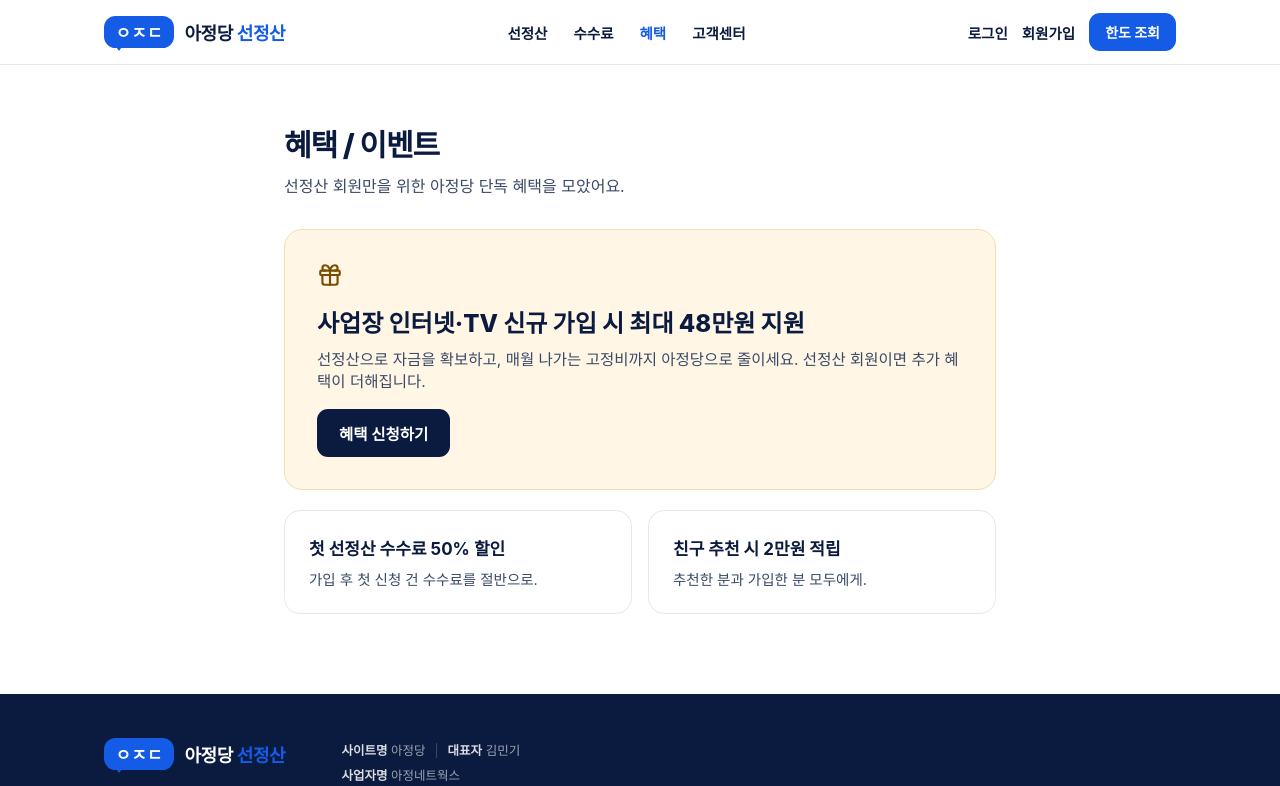
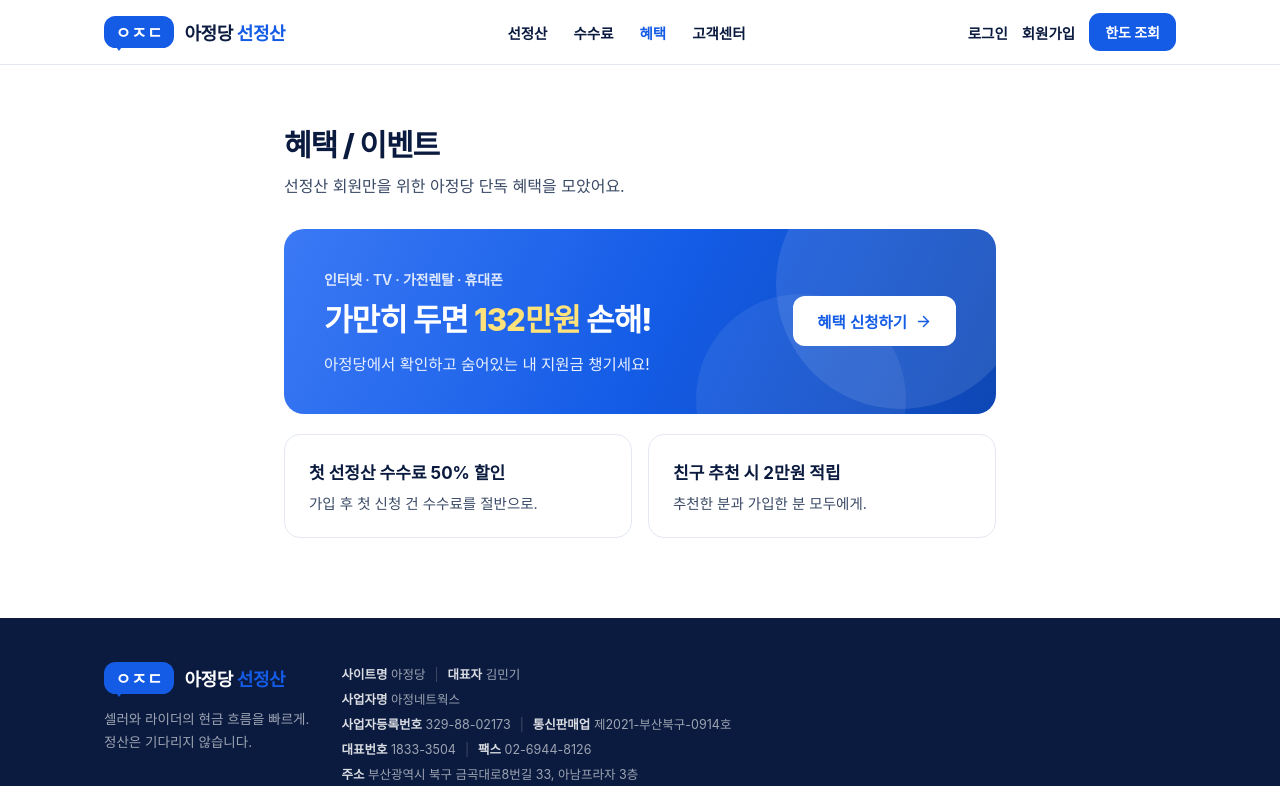
Before and after one commit to baek-ux/AJD-Service, a React (Vite) app in the folder ajd/: page /benefit in a window 1280 px wide. Shown: the top 786 px of the page. Built offline with nearby package versions, Linux system fonts and the light colour scheme; a web font is replaced by a local one.

Commit message:
Add files via upload

```diff
--- /dev/null
+++ b/ajd/src/components/PromoBanner.jsx
@@ -0,0 +1,43 @@
+import { ArrowRight } from "lucide-react";
+import { C } from "../theme";
+
+// 아정당 지원금 프로모 배너 — 랜딩 하단 / 혜택 페이지 공용
+export default function PromoBanner({ ctaLabel = "내 지원금 확인하기", onCta, compact }) {
+  return (
+    <div
+      style={{
+        position: "relative",
+        overflow: "hidden",
+        background: `linear-gradient(115deg, #3B79F5 0%, ${C.brand} 52%, ${C.brandDark} 100%)`,
+        borderRadius: 20,
+        padding: compact ? "30px 32px" : "40px 40px",
+        color: C.white,
+      }}
+    >
+      {/* 장식용 글로우 (원빈 자리 대체) */}
+      <div style={{ position: "absolute", right: -30, top: -70, width: 250, height: 250, borderRadius: "50%", background: "rgba(255,255,255,.10)" }} />
+      <div style={{ position: "absolute", right: 90, bottom: -90, width: 210, height: 210, borderRadius: "50%", background: "rgba(255,255,255,.07)" }} />
+
+      <div style={{ position: "relative", display: "flex", flexWrap: "wrap", gap: 20, alignItems: "center", justifyContent: "space-between" }}>
+        <div style={{ flex: "1 1 380px" }}>
+          <div style={{ fontSize: 14, fontWeight: 600, color: "rgba(255,255,255,.85)", marginBottom: 12, letterSpacing: "-0.2px" }}>
+            인터넷 · TV · 가전렌탈 · 휴대폰
+          </div>
+          <h3 style={{ fontSize: compact ? 26 : 31, fontWeight: 800, lineHeight: 1.25, letterSpacing: "-0.9px", margin: "0 0 12px" }}>
+            가만히 두면 <span style={{ color: "#FFE27A" }}>132만원</span> 손해!
+          </h3>
+          <p style={{ fontSize: 15.5, color: "rgba(255,255,255,.9)", margin: 0 }}>
+            아정당에서 확인하고 숨어있는 내 지원금 챙기세요!
+          </p>
+        </div>
+        <button
+          onClick={onCta}
+          className="ajd-cta"
+          style={{ background: C.white, color: C.brand, border: "none", borderRadius: 12, padding: "14px 24px", fontSize: 15.5, fontWeight: 700, cursor: "pointer", display: "inline-flex", alignItems: "center", gap: 8, whiteSpace: "nowrap" }}
+        >
+          {ctaLabel} <ArrowRight size={17} />
+        </button>
+      </div>
+    </div>
+  );
+}
--- a/ajd/src/pages/Benefit.jsx
+++ b/ajd/src/pages/Benefit.jsx
@@ -1,26 +1,27 @@
-import { Gift } from "lucide-react";
-import { C } from "../theme";
-import { Page, Btn } from "../components/ui";
+import { Page } from "../components/ui";
+import PromoBanner from "../components/PromoBanner";
 
 const EVENTS = [
   { t: "첫 선정산 수수료 50% 할인", d: "가입 후 첫 신청 건 수수료를 절반으로." },
   { t: "친구 추천 시 2만원 적립", d: "추천한 분과 가입한 분 모두에게." },
 ];
 
+const APPLY_URL = "https://www.ajd.co.kr/";
+
 export default function Benefit() {
   return (
     <Page title="혜택 / 이벤트" sub="선정산 회원만을 위한 아정당 단독 혜택을 모았어요.">
-      <div style={{ background: C.amberTint, border: "1px solid #F2DFB0", borderRadius: 18, padding: 32, marginBottom: 20 }}>
-        <Gift size={26} color={C.amberInk} />
-        <h3 style={{ fontSize: 24, fontWeight: 800, color: C.ink, margin: "12px 0 8px" }}>사업장 인터넷·TV 신규 가입 시 최대 48만원 지원</h3>
-        <p style={{ fontSize: 15.5, color: C.body, margin: "0 0 18px" }}>선정산으로 자금을 확보하고, 매월 나가는 고정비까지 아정당으로 줄이세요. 선정산 회원이면 추가 혜택이 더해집니다.</p>
-        <Btn variant="dark">혜택 신청하기</Btn>
+      <div style={{ marginBottom: 20 }}>
+        <PromoBanner
+          ctaLabel="혜택 신청하기"
+          onCta={() => window.open(APPLY_URL, "_blank", "noopener,noreferrer")}
+        />
       </div>
       <div style={{ display: "flex", flexWrap: "wrap", gap: 16 }}>
         {EVENTS.map((e) => (
-          <div key={e.t} style={{ flex: "1 1 280px", background: C.white, border: `1px solid ${C.line}`, borderRadius: 16, padding: 24 }}>
-            <h4 style={{ fontSize: 17, fontWeight: 700, color: C.ink, margin: "0 0 8px" }}>{e.t}</h4>
-            <p style={{ fontSize: 14.5, color: C.body, margin: 0 }}>{e.d}</p>
+          <div key={e.t} style={{ flex: "1 1 280px", background: "#fff", border: "1px solid #E3E8F2", borderRadius: 16, padding: 24 }}>
+            <h4 style={{ fontSize: 17, fontWeight: 700, color: "#0B1B3F", margin: "0 0 8px" }}>{e.t}</h4>
+            <p style={{ fontSize: 14.5, color: "#3A4A66", margin: 0 }}>{e.d}</p>
           </div>
         ))}
       </div>
--- a/ajd/src/pages/Landing.jsx
+++ b/ajd/src/pages/Landing.jsx
@@ -5,6 +5,7 @@ import { C, won } from "../theme";
 import { FEED, STATS } from "../data/mock";
 import { useCountUp } from "../lib/useCountUp";
 import { Btn, Stat } from "../components/ui";
+import PromoBanner from "../components/PromoBanner";
 
 function TrackCard({ icon, title, desc, chips, accent }) {
   return (
@@ -106,14 +107,7 @@ export default function Landing() {
       </section>
 
       <section style={{ maxWidth: 1120, margin: "0 auto", padding: "64px 24px" }}>
-        <div style={{ background: C.amberTint, border: "1px solid #F2DFB0", borderRadius: 20, padding: "34px 36px", display: "flex", flexWrap: "wrap", gap: 20, alignItems: "center", justifyContent: "space-between" }}>
-          <div style={{ flex: "1 1 420px" }}>
-            <span style={{ fontSize: 13.5, fontWeight: 800, color: C.amberInk }}>아정당 단독 혜택</span>
-            <h3 style={{ fontSize: 24, fontWeight: 800, color: C.ink, letterSpacing: "-0.6px", margin: "8px 0" }}>자금은 선정산으로, 고정비는 아정당으로 줄이세요</h3>
-            <p style={{ fontSize: 15.5, color: C.body, margin: 0 }}>사업장 인터넷·TV 신규 가입 시 <b style={{ color: C.amberInk }}>최대 48만원 지원</b>. 선정산 회원이면 추가 혜택까지.</p>
-          </div>
-          <Btn variant="dark" onClick={() => nav("/benefit")} icon={<ChevronRight size={17} />}>혜택 보기</Btn>
-        </div>
+        <PromoBanner ctaLabel="혜택 자세히 보기" onCta={() => nav("/benefit")} />
       </section>
 
       <section style={{ background: C.brand }}>
```
